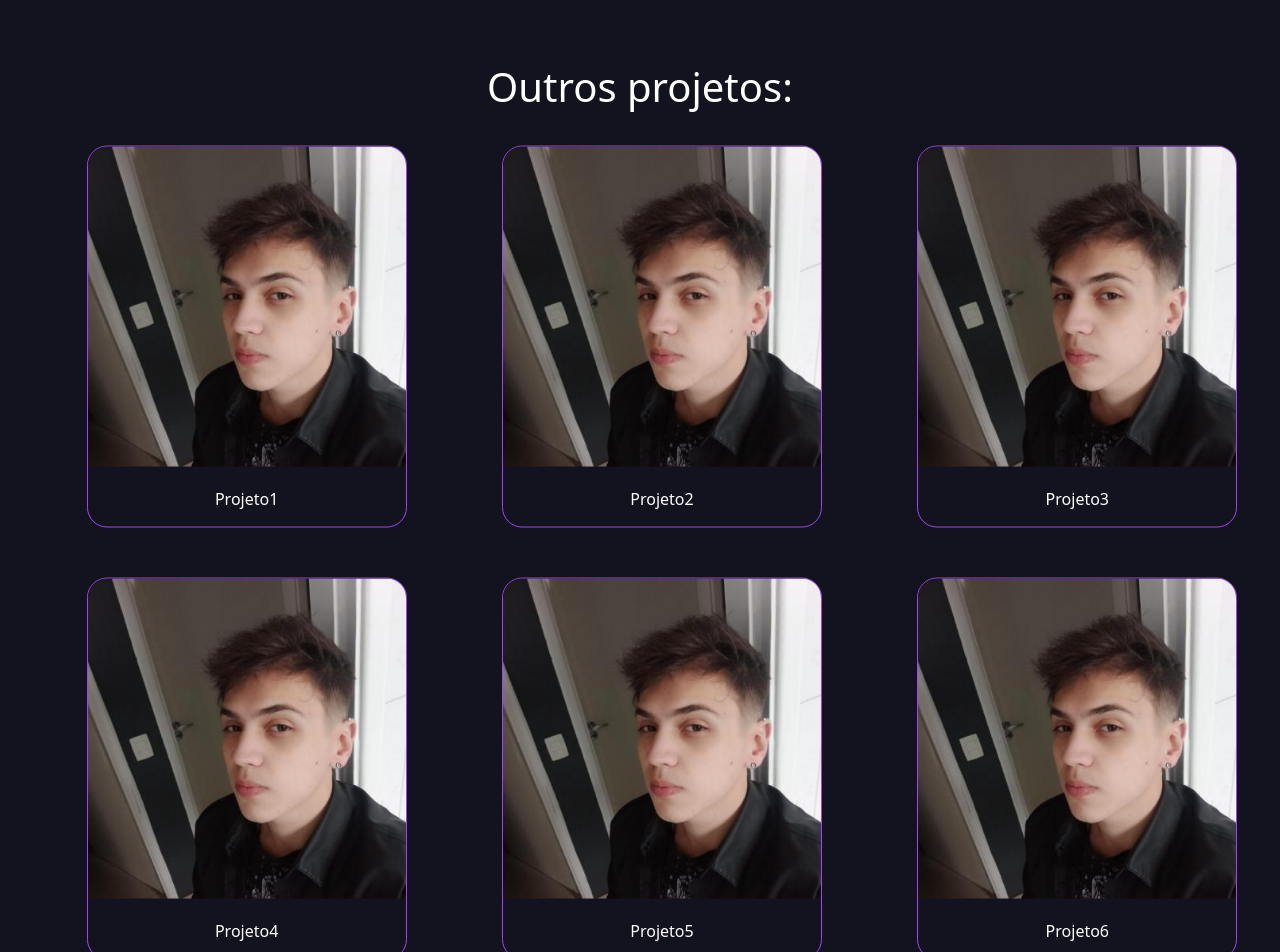
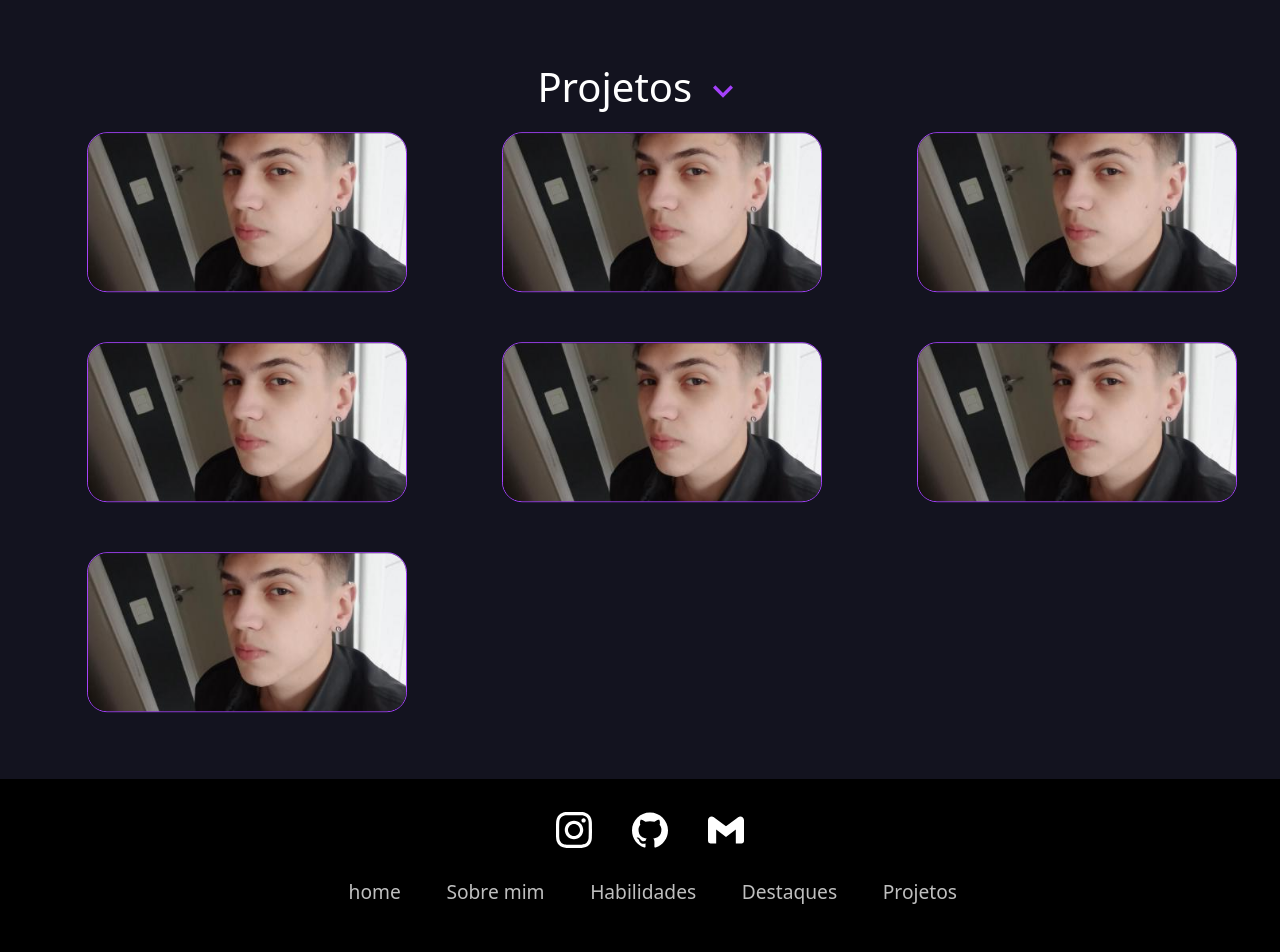
Before and after one commit to Rafael-conquista/portifolio_pessoal, a React (Create React App) app in the folder portifolio_pessoal/: page / in a window 1280 px wide. Shown: the part 1760-2712 px from the top of the page. Built offline with nearby package versions, Linux system fonts and the light colour scheme.

Commit message:
adiciona direcionamento por id

```diff
--- a/portifolio_pessoal/src/components/destaques.js
+++ b/portifolio_pessoal/src/components/destaques.js
@@ -5,7 +5,7 @@ import perfil2 from '../img/cloth.png';
 
 function Destaques() {
     return(
-        <div className='main'>
+        <div id='destaques' className='main'>
             <div className='destaques_body'>
                 <h1>Destaques</h1>
                 <Carousel>
--- a/portifolio_pessoal/src/components/footer.js
+++ b/portifolio_pessoal/src/components/footer.js
@@ -17,8 +17,10 @@ function Footer(){
                     </ul>
                     <ul className="menu">
                         <li className="menu_item"><a href="#" className="menu_link">home</a></li>
-                        <li className="menu_item"><a href="#" className="menu_link">about</a></li>
-                        <li className="menu_item"><a href="#" className="menu_link">projetos</a></li>
+                        <li className="menu_item"><a href="#about" className="menu_link">Sobre mim</a></li>
+                        <li className="menu_item"><a href="#skills" className="menu_link">Habilidades</a></li>
+                        <li className="menu_item"><a href="#destaques" className="menu_link">Destaques</a></li>
+                        <li className="menu_item"><a href="#projetos" className="menu_link">Projetos</a></li>
                     </ul>
                 </footer>
             </div>
--- a/portifolio_pessoal/src/components/navbar.css
+++ b/portifolio_pessoal/src/components/navbar.css
@@ -6,6 +6,7 @@
     z-index: 100;
     width: 100%;
     position: fixed !important;
+    justify-content: center;
 }
 
 .fine_line{
--- a/portifolio_pessoal/src/components/navbar.js
+++ b/portifolio_pessoal/src/components/navbar.js
@@ -24,9 +24,6 @@ function Navbar() {
                     <button class="botao">
                         <span>Download CV</span>
                     </button>
-                    <button className='botao'>
-                        <span>Entrar em contato</span>
-                    </button>
                 </Offcanvas>
             </nav>
             <div className='fine_line'></div>
--- a/portifolio_pessoal/src/components/projetos.css
+++ b/portifolio_pessoal/src/components/projetos.css
@@ -2,7 +2,7 @@
   background-color: #13131F;
 }
 
-.projects_body h1, p{
+.projects_body h1{
   color: white;
   text-align: center;
 }
@@ -51,6 +51,7 @@
 .projects_card{
     border-radius: 20px;
     width: 25vw;
+    height: 20vh;
     display: flex;
     flex-direction: column; /* Se desejar alinhar na vertical */
     justify-content: center; /* Alinha verticalmente */
--- a/portifolio_pessoal/src/components/projetos.js
+++ b/portifolio_pessoal/src/components/projetos.js
@@ -1,16 +1,42 @@
 import './projetos.css'
 import perfil from '../img/perfil.jpg';
+import { MdKeyboardArrowDown } from "react-icons/md";
+import { MdKeyboardArrowUp } from "react-icons/md";
+import { useState } from 'react';
 
 const projects = {
     'Projeto1': 'imagem', 'Projeto2':'imagem', 'Projeto3':'imagem', 'Projeto4': 'imagem', 'Projeto5':'imagem','Projeto6':'imagem', 'Projeto7':'imagem',
 }
 
 function Projetos() {
+    const [showProjects, setShowProjects] = useState(true)
+    const handleProjects = () => {
+        if(!showProjects){
+            setShowProjects(true)
+        }else{
+            setShowProjects(false)
+        }
+    }
+
     return(
-        <div className='projects_body'>
-            <h1>Outros projetos:</h1>
+        <div id='projetos' className='projects_body'>
+            {
+                    showProjects ? <div onClick={handleProjects} className='expand_button'>
+                    <h1>
+                        Projetos <span><MdKeyboardArrowDown/></span>
+                    </h1>
+                    </div>
+                    :
+                    <div onClick={handleProjects} className='expand_button'>
+                    <h1>
+                        Projetos <span><MdKeyboardArrowUp/></span>
+                    </h1>
+                </div>
+            }
 
-            <div className='projects_grid'>
+            {
+                showProjects ?
+                <div className='projects_grid'>
                     {
                     Object.keys(projects).map((key,icon) => {
                         return(
@@ -24,7 +50,10 @@ function Projetos() {
                     })
                     }
 
-            </div>
+                </div>
+                : <div></div>}
+
+
         </div>
     )
 }
--- a/portifolio_pessoal/src/components/welcome.js
+++ b/portifolio_pessoal/src/components/welcome.js
@@ -30,7 +30,7 @@ function Welcome() {
                             </span>
 
                         </h1>
-                        <p>Desenvolvedor Full Stack.</p>
+                        <p id="about">Desenvolvedor Full Stack.</p>
                     </Col>
                 </Row>
                 <Row>
@@ -39,7 +39,7 @@ function Welcome() {
                     </h1>
                 </Row>
                 <Row>
-                    <div className='text_about'>
+                    <div id="skills" className='text_about'>
                         Lorem ipsum dolor sit amet, consectetur adipiscing elit, sed do eiusmod tempor incididunt ut labore et dolore magna aliqua. Ut enim ad minim veniam, quis nostrud exercitation ullamco laboris nisi ut aliquip ex ea commodo consequat. Duis aute irure dolor in reprehenderit in voluptate velit esse cillum dolore eu fugiat nulla pariatur. Excepteur sint occaecat cupidatat non proident, sunt in culpa qui officia deserunt mollit anim id est laborum.
                     </div>
                 </Row>
--- a/portifolio_pessoal/src/index.css
+++ b/portifolio_pessoal/src/index.css
@@ -10,6 +10,7 @@ body {
 }
 html{
   background-color: black;
+  overflow-x: hidden;
 }
 
 ::-webkit-scrollbar {
```
